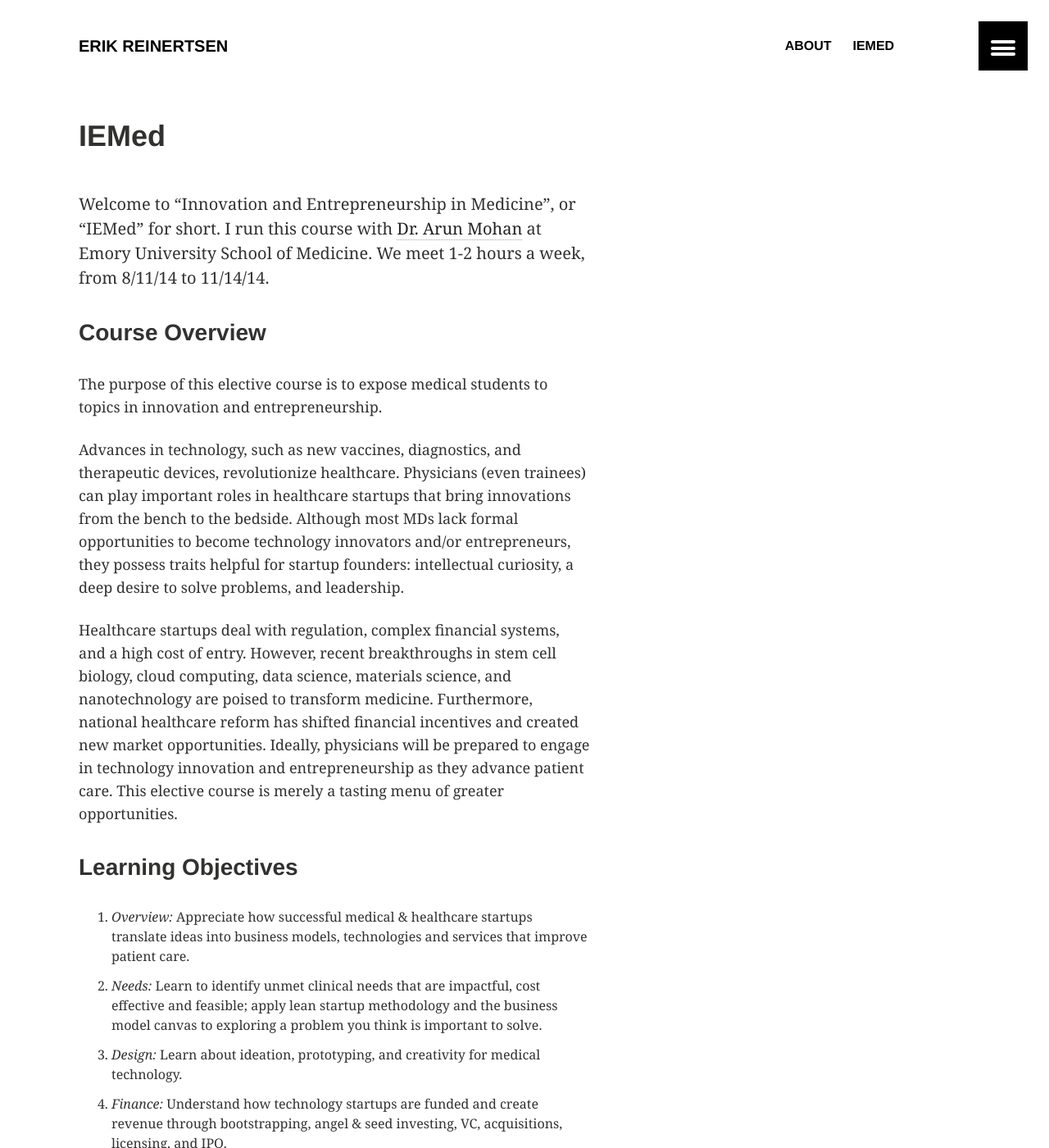
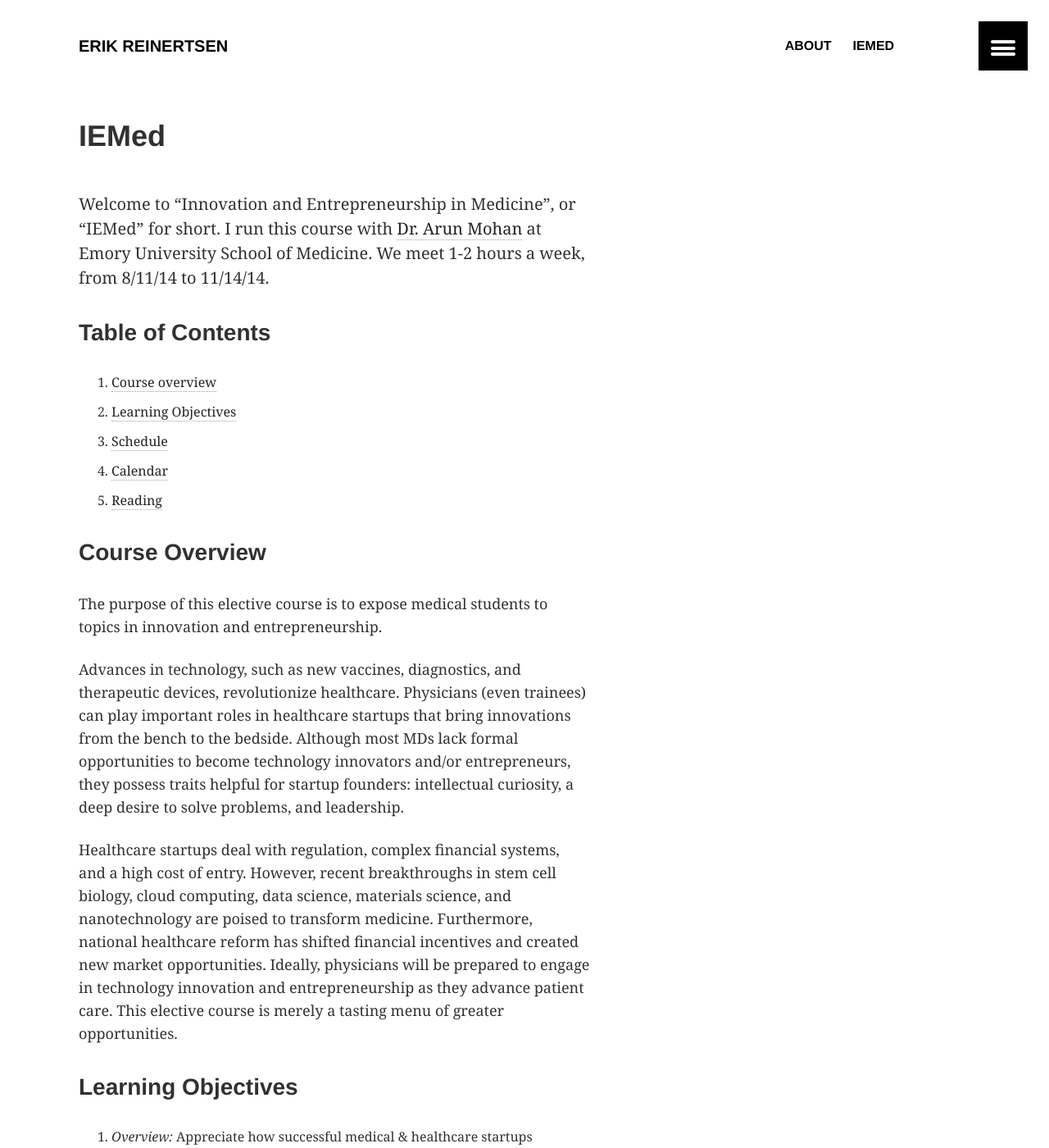
Before and after one commit to erikr/erikr.github.io, a Jekyll site: the page built from iemed.md, in a window 1280 px wide and 1400 px high. Shown: the whole window at 82% size. Built offline with Jekyll 4.4.1, drawn with Linux system fonts in a browser that asks for light colours; nearby versions of some CDN libraries; some of the changed text lies outside the part shown.

Commit message:
updated IEMED with ToC

```diff
--- a/iemed.md
+++ b/iemed.md
@@ -6,6 +6,16 @@ title: "IEMed"
 
 Welcome to "Innovation and Entrepreneurship in Medicine", or "IEMed" for short. I run this course with [Dr. Arun Mohan](http://apollomd.com/emergency-department-management/emergency-medicine-management/leadership/arun-mohan-md/) at Emory University School of Medicine. We meet 1-2 hours a week, from 8/11/14 to 11/14/14.
 
+###Table of Contents
+
+1. [Course overview](#overview)
+2. [Learning Objectives](#los)
+3. [Schedule](#schedule)
+4. [Calendar](#calendar)
+5. [Reading](#reading)
+
+<a name="overview"></a>
+
 ###Course Overview
 
 The purpose of this elective course is to expose medical students to topics in innovation and entrepreneurship.
@@ -13,6 +23,8 @@ The purpose of this elective course is to expose medical students to topics in i
 Advances in technology, such as new vaccines, diagnostics, and therapeutic devices, revolutionize healthcare. Physicians (even trainees) can play important roles in healthcare startups that bring innovations from the bench to the bedside. Although most MDs lack formal opportunities to become technology innovators and/or entrepreneurs, they possess traits helpful for startup founders: intellectual curiosity, a deep desire to solve problems, and leadership.
 
 Healthcare startups deal with regulation, complex financial systems, and a high cost of entry. However, recent breakthroughs in stem cell biology, cloud computing, data science, materials science, and nanotechnology are poised to transform medicine. Furthermore, national healthcare reform has shifted financial incentives and created new market opportunities. Ideally, physicians will be prepared to engage in technology innovation and entrepreneurship as they advance patient care. This elective course is merely a tasting menu of greater opportunities.
+
+<a name="los"></a>
 
 ###Learning Objectives
 
@@ -24,11 +36,13 @@ Healthcare startups deal with regulation, complex financial systems, and a high
 6. *Regulatory:* Understand regulatory and reimbursement challenges and opportunities within complex healthcare systems, using examples from biotechnology and health IT.
 7. *Exposure & Networking:* Identify and connect with entrepreneurship resources relevant to healthcare in Atlanta and the Southeast. Meet physician-leaders who advance patient care through innovation.
 
-###Session Schedule
+<a name="schedule"></a>
+
+###Schedule
 
 Topic&nbsp;&nbsp;&nbsp;&nbsp;&nbsp;&nbsp;&nbsp;&nbsp;&nbsp;&nbsp;&nbsp;&nbsp;&nbsp;&nbsp;&nbsp;&nbsp;&nbsp;&nbsp;&nbsp;&nbsp;&nbsp;&nbsp;&nbsp;&nbsp;&nbsp;&nbsp;&nbsp;&nbsp;&nbsp; | Speaker&nbsp;&nbsp;&nbsp;&nbsp;&nbsp;&nbsp;&nbsp;&nbsp;&nbsp;&nbsp;&nbsp;&nbsp;&nbsp;&nbsp;&nbsp;&nbsp;&nbsp;&nbsp;&nbsp;&nbsp;&nbsp;&nbsp;&nbsp;&nbsp;&nbsp;&nbsp; | LO	| Reading | Date&nbsp;&nbsp;&nbsp;&nbsp;&nbsp;&nbsp;&nbsp;&nbsp;&nbsp; | Time&nbsp;&nbsp;&nbsp;&nbsp;&nbsp;&nbsp; | Location&nbsp;&nbsp;&nbsp;&nbsp;&nbsp;&nbsp; |
 --- | --- | --- | --- | --- | --- | --- |
-Innovation in academia 					 | Erik Reinertsen 	 |	1 |	1			  | Mon 8/25 | 3-4 pm | SoM A355
+Innovation in academia 					 jekyll | Erik Reinertsen 	 |	1 |	[1](#reading1)			  | Mon 8/25 | 3-4 pm | SoM A355
 Startup founder panel 					 | Partha Unnava<br>Chris Hermann PhD<br>James Malcolm PhD<br>Yale Zhang | 7 |		-		| Fri 9/5 | 1-2 pm | SoM A355
 Customer discovery		 					 | Harold Solomon  	 | 2  | 3,4	  	| Tue 9/9 | 2-3 pm | HSRB 160
 Startups in care delivery				 | Arun Mohan MD/MBA | 7  | -				| Fri 9/12 | 2-3 pm | SoM 353A
@@ -45,11 +59,16 @@ Startup law and business				 | Ernesto Escobar JD | 5 | 12			| tbd | tbd | tbd
 Technology transfer							 | Todd Sherer PhD 	 | 5 	| 13			| tbd | tbd | tbd
 Pitches													 | Arun Mohan MD/MBA<br>Misc. mentors | 2 | 14 | tbd | tbd | tbd
 
+<a name="calendar"></a>
+
 ###Calendar
 
 <iframe src="https://www.google.com/calendar/embed?src=3p4leat7h2r56vqnkbujth4qvc%40group.calendar.google.com&ctz=America/New_York" style="border: 0" width="800" height="600" frameborder="0" scrolling="no"></iframe>
 
+<a name="reading"></a>
+
 ###Reading
+
 1. [Sanberg, P. R. et al. Changing the academic culture: Valuing patents and commercialization toward tenure and career advancement. Proc. Natl. Acad. Sci. (2014).](http://www.ncbi.nlm.nih.gov/pmc/articles/PMC4020064/)
 2. [Blank, S. “Why Lean May Save Your Life – The I-Corps @ NIH”. Web blog post. June 19, 2014.](http://steveblank.com/2014/06/19/why-lean-may-save-your-life-the-i-corps-nih/)
 3. [Blank, S. Why the Lean Start-Up Changes Everything. Harv. Bus. Rev. (2013).](http://steveblank.com/2013/05/06/free-reprints-of-why-the-lean-startup-changes-everything/)
```
